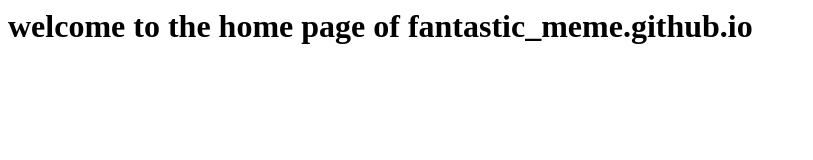
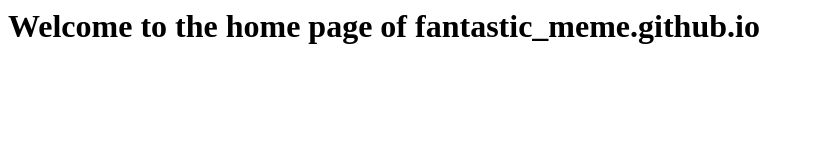
Before and after one commit to yus343221/fantastic-meme, a plain HTML site: page index.html in a window 1280 px wide. Shown: the whole page, without its empty margins (0-813 px from the left). Drawn offline with Linux system fonts and the light colour scheme.

Commit message:
Update index.html

```diff
--- a/index.html
+++ b/index.html
@@ -1,7 +1,7 @@
 <html>
   <body>
     <h1>
-      welcome to the home page of fantastic_meme.github.io
+      Welcome to the home page of fantastic_meme.github.io
     </h1>
   </body>
 </html>
```
